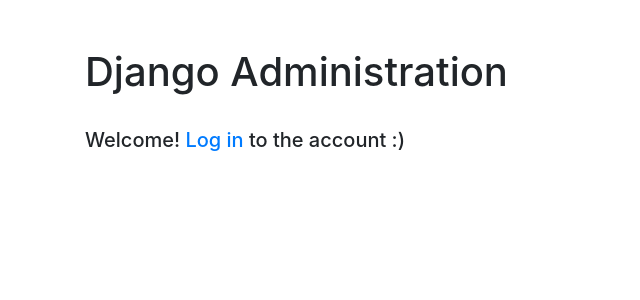
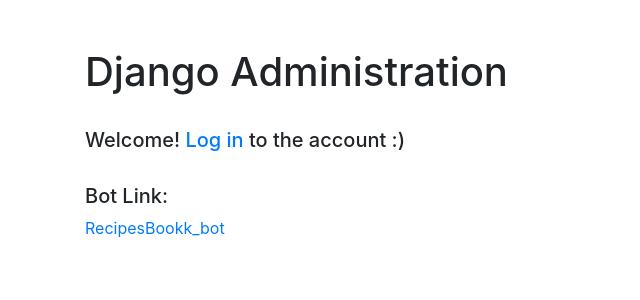
Before and after one commit to zhadko/book_of_recipes, a Django app: page / in a window 1280 px wide. Shown: the part 56-356 px from the top of the page, without its empty margins (0-640 px from the left). Run offline with Django 4.2, Linux system fonts and the light colour scheme; some libraries are stand-ins or nearby versions.

Commit message:
Added bot link in django page

```diff
--- a/templates/home.html
+++ b/templates/home.html
@@ -9,4 +9,8 @@
 {% else %}
 <h5> Welcome! <span><a href="{% url 'accounts:login'%}" >Log in</a></span> to the account :)</h5>
 {% endif %}
+<br>
+<h5>Bot Link:</h5>
+<h7><a href="https://t.me/RecipesBookk_bot">RecipesBookk_bot</a></h7>
+
 {% endblock %}
```
